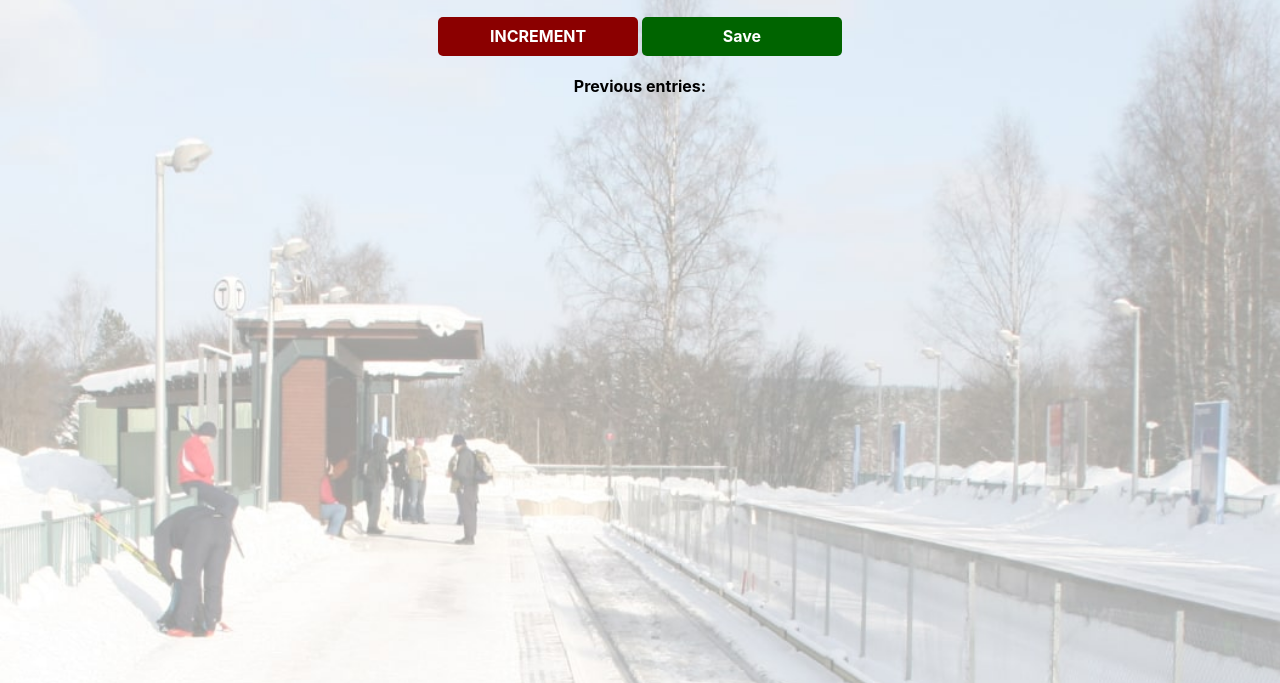
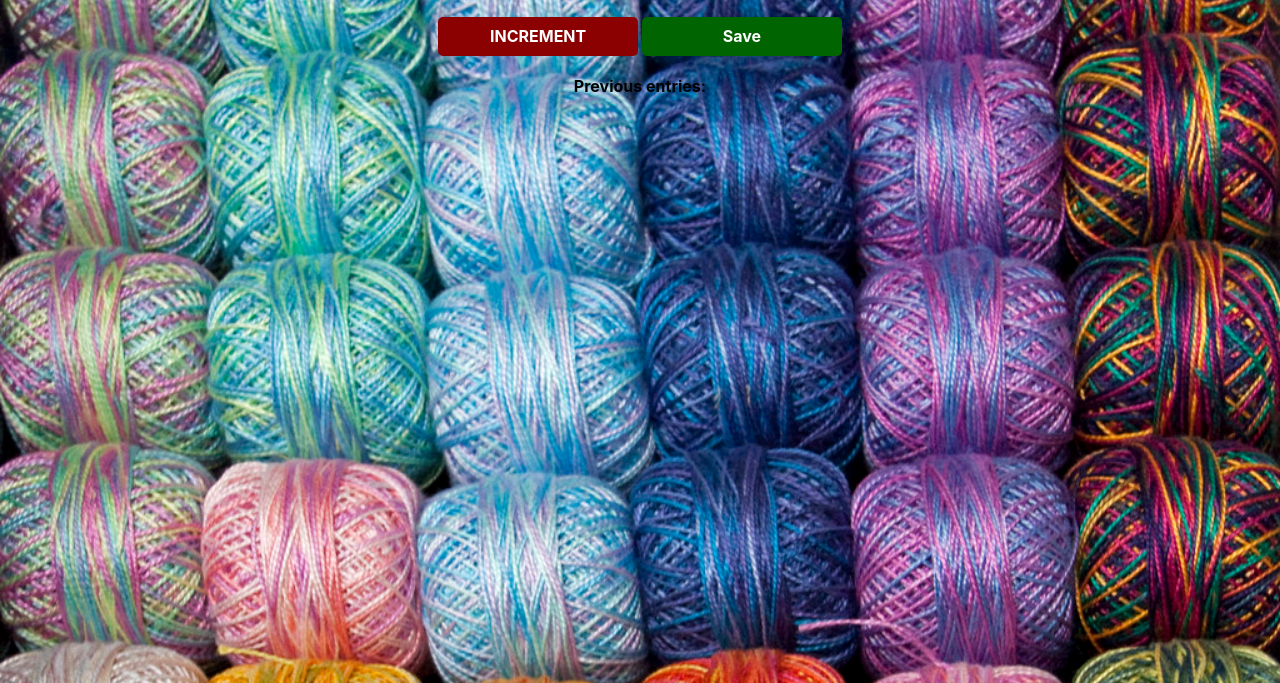
Before and after one commit to Yasuhisa1985/scoreboard, a website built with Vite: page index.html in a window 1280 px wide. Shown: the part 117-800 px from the top of the page. Built offline with nearby package versions, Linux system fonts and the light colour scheme.

Commit message:
Update yarn

```diff
--- a/index.css
+++ b/index.css
@@ -1,5 +1,5 @@
 body {
-    background-image: url("station.jpg");
+    background-image: url("yarn.jpeg");
     background-size: cover;
     font-family: -apple-system, BlinkMacSystemFont, 'Segoe UI', Roboto, Oxygen, Ubuntu, Cantarell, 'Open Sans', 'Helvetica Neue', sans-serif;
     font-weight: bold;
```
